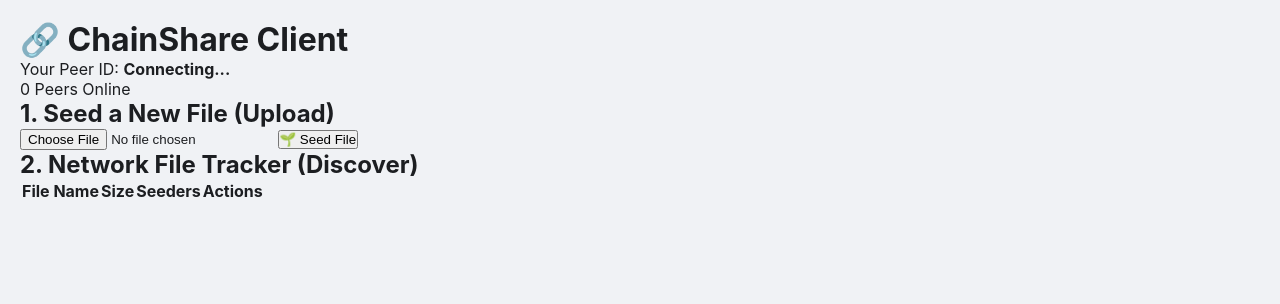
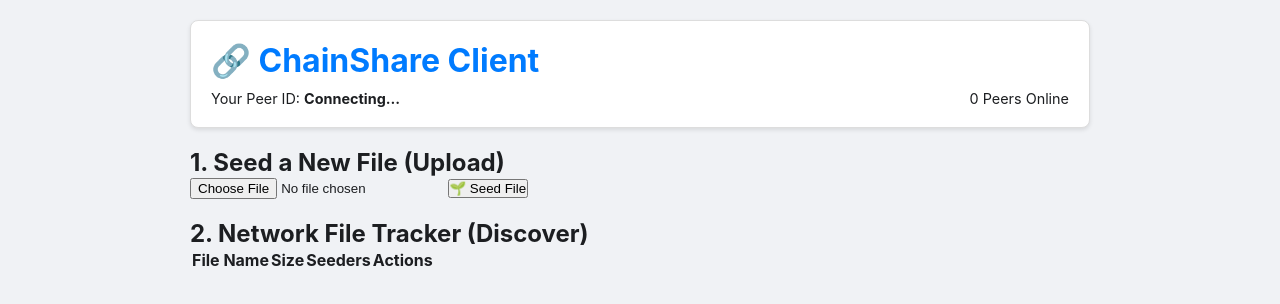
Before and after one commit to varunpareek690/major-project-decentralized-web3-file-sharing-system, a website: page chainshare-v2/public/index.html in a window 1280 px wide. Drawn offline with Linux system fonts and the light colour scheme.

Commit message:
update style layout

```diff
--- a/chainshare-v2/public/style.css
+++ b/chainshare-v2/public/style.css
@@ -14,3 +14,27 @@ body {
 }
 
 .container {
+  max-width: 900px;
+  margin: 0 auto;
+  display: grid;
+  gap: 20px;
+}
+
+/* --- Header --- */
+header {
+  background-color: #ffffff;
+  padding: 20px;
+  border-radius: 8px;
+  box-shadow: 0 2px 4px rgba(0, 0, 0, 0.1);
+  border: 1px solid #ddd;
+}
+
+header h1 {
+  color: #007bff;
+  margin-bottom: 10px;
+}
+
+.status-bar {
+  display: flex;
+  justify-content: space-between;
+  font-size: 0.9em;
```
